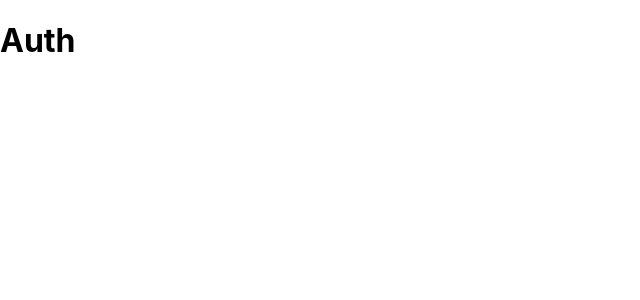
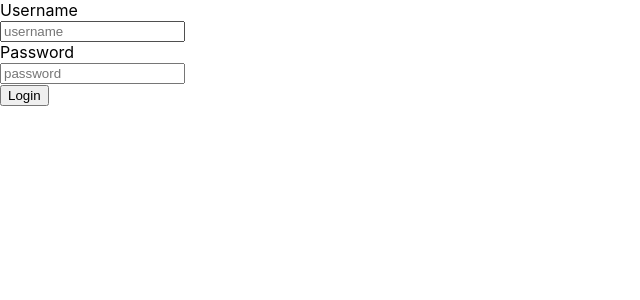
Before and after one commit to jiangdongjiu/movie-rater, a React (Create React App) app: page / in a window 1280 px wide. Shown: the top 300 px of the page, without its empty margins (0-640 px from the left). Built offline with nearby package versions, Linux system fonts and the light colour scheme.

Commit message:
add auth login page for user login. for now just console log the token when login

```diff
--- a/src/api-service.js
+++ b/src/api-service.js
@@ -1,6 +1,17 @@
 const TOKEN = "e9ddc5e91e1c82e33ca20a807f54238b766ada75"
 
 export class API {
+
+  static loginUser(body) {
+    return fetch(`http://127.0.0.1:8000/auth/`, {
+      method: 'POST',
+      headers: {
+        'Content-Type': 'application/json', // it means it will send the get requrest and receive json data
+      },
+      body: JSON.stringify( body )
+    })
+    .then( resp => resp.json()) // convert it to json, selected movie
+  }
 
   static updateMovie(movie_id, body) {
     return fetch(`http://127.0.0.1:8000/api/movies/${movie_id}/`, {
--- a/src/components/auth.js
+++ b/src/components/auth.js
@@ -1,7 +1,30 @@
-import React from "react";
+import React, { useState } from "react";
+import { API } from '../api-service';
 
 function Auth() {
-  return <h1>Auth</h1>;
+
+  const [username, setUsername] = useState('');
+  const [password, setPassword] = useState('');
+
+  const loginCLicked = () => {
+    API.loginUser({username, password})
+      .then( resp => console.log(resp.token))
+      .catch( error => console.log(error));
+  }
+
+  return (
+    <div>
+      <label htmlFor="username">Username</label><br/>
+      <input id="username" type="text" placeholder="username" value={username}
+            onChange={ evt => setUsername(evt.target.value) }
+      /><br/>
+      <label htmlFor="password">Password</label><br/>
+      <input id="password" type="password" placeholder="password"
+            value={password} onChange={ evt => setPassword(evt.target.value) }
+      /><br/>
+      <button onClick={ loginCLicked }>Login</button>
+    </div>
+  )
 }
 
 export default Auth;
```
Also changed, not shown: src/index.js (+7 -3 lines).
